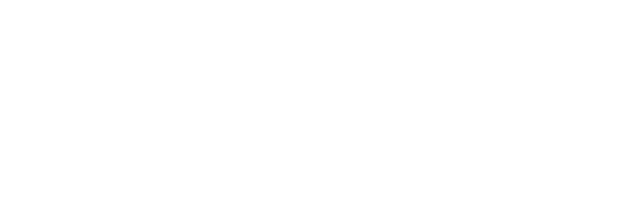
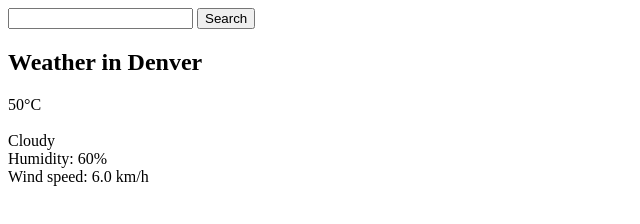
Before and after one commit to exort-apps/whats-the-weather, a plain HTML site: page index.html in a window 1280 px wide. Shown: the whole page, without its empty margins (0-640 px from the left). Drawn offline with Linux system fonts and the light colour scheme.

Commit message:
basic html structure

```diff
--- a/index.html
+++ b/index.html
@@ -5,8 +5,24 @@
     <meta http-equiv="X-UA-Compatible" content="IE=edge">
     <meta name="viewport" content="width=device-width, initial-scale=1.0">
     <title>What's the weather?</title>
+    <link rel="stylesheet" href="./style.css">
+    <script src="./script.js"></script>
 </head>
 <body>
+    <div class="card">
+        <div class="search">
+            <input type="text" class="search-bar">
+            <button>Search</button>
+        </div>
+        <div class="weather">
+            <h2 class="city">Weather in Denver</h2>
+            <div class="temperature">50°C</div>
+            <img src="" alt="" class="icon">
+            <div class="description">Cloudy</div>
+            <div class="humidity">Humidity: 60%</div>
+            <div class="wind">Wind speed: 6.0 km/h</div>
+        </div>
+    </div>
 
 </body>
 </html>
```
